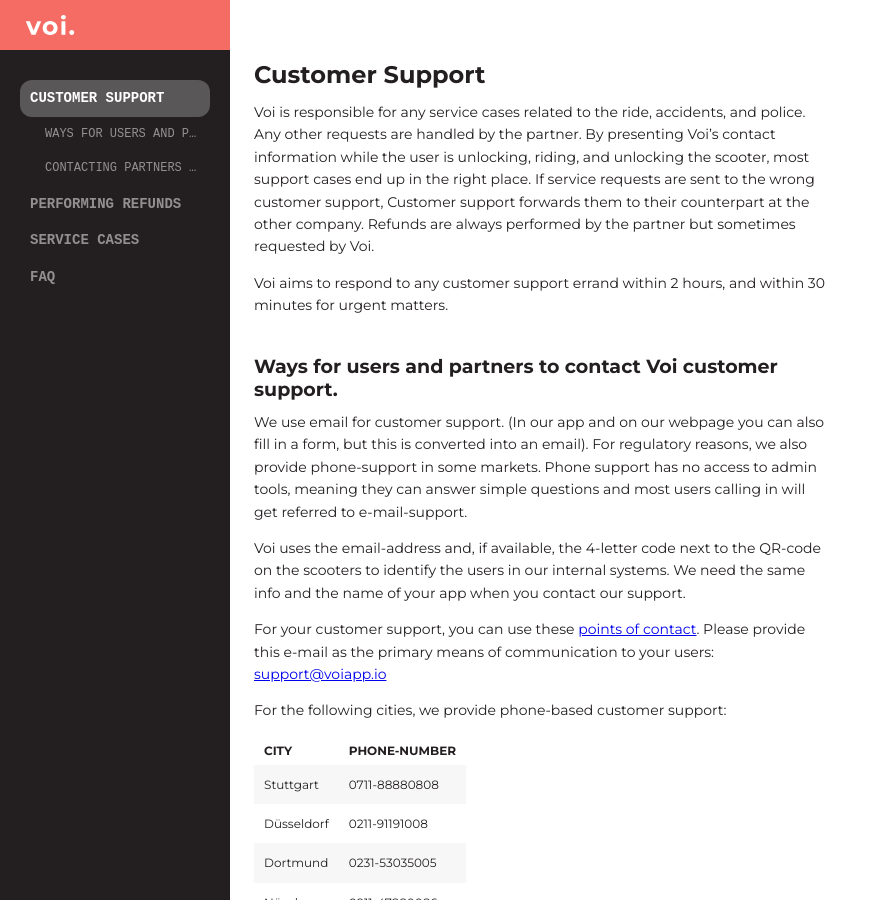
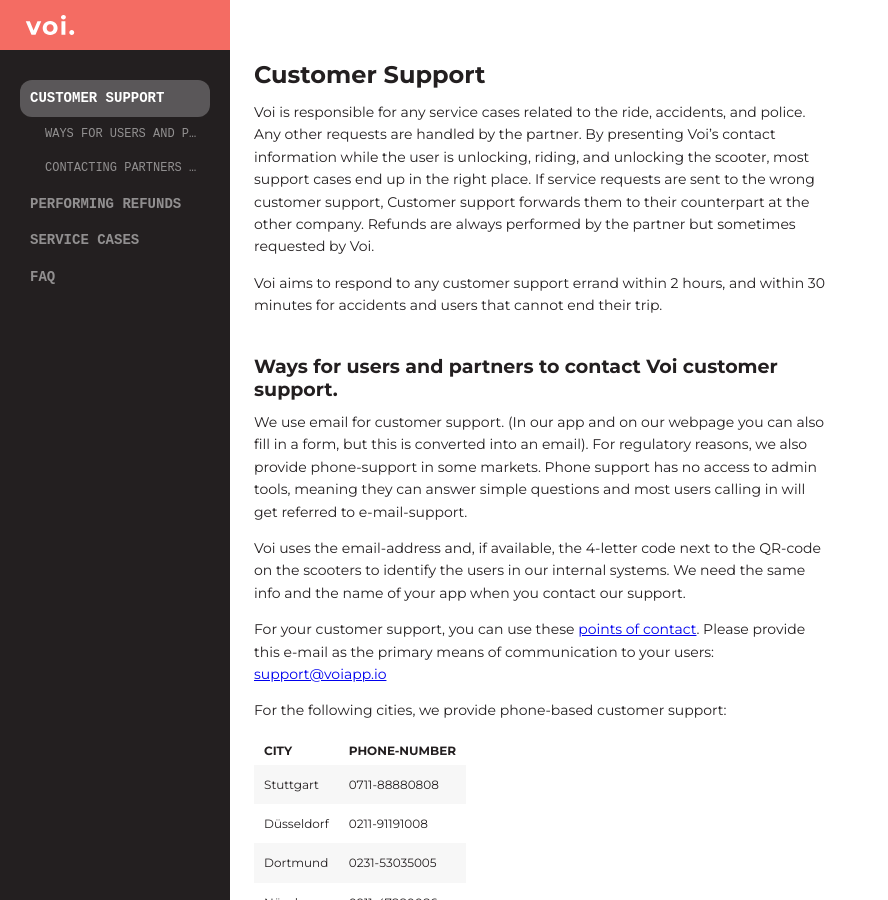
Before and after one commit to voi-api/voi-api.github.io, a Jekyll site: the page built from customer-support.md, in a window 1280 px wide and 900 px high. Shown: the whole window, without its empty margins (0-888 px from the left). Built offline with Jekyll 4.4.1, drawn with Linux system fonts in a browser that asks for light colours; some web fonts are replaced.

Commit message:
added details

```diff
--- a/customer-support.md
+++ b/customer-support.md
@@ -9,7 +9,7 @@ description: Customer support flows, ways of contact and service cases.
 # Customer Support
 Voi is responsible for any service cases related to the ride, accidents, and police. Any other requests are handled by the partner. By presenting Voi's contact information while the user is unlocking, riding, and unlocking the scooter, most support cases end up in the right place. If service requests are sent to the wrong customer support, Customer support forwards them to their counterpart at the other company. Refunds are always performed by the partner but sometimes requested by Voi.
 
-Voi aims to respond to any customer support errand within 2 hours, and within 30 minutes for urgent matters.
+Voi aims to respond to any customer support errand within 2 hours, and within 30 minutes for accidents and users that cannot end their trip.
 
 ## Ways for users and partners to contact Voi customer support.
 We use email for customer support. (In our app and on our webpage you can also fill in a form, but this is converted into an email). For regulatory reasons, we also provide phone-support in some markets. Phone support has no access to admin tools, meaning they can answer simple questions and most users calling in will get referred to e-mail-support.
```
